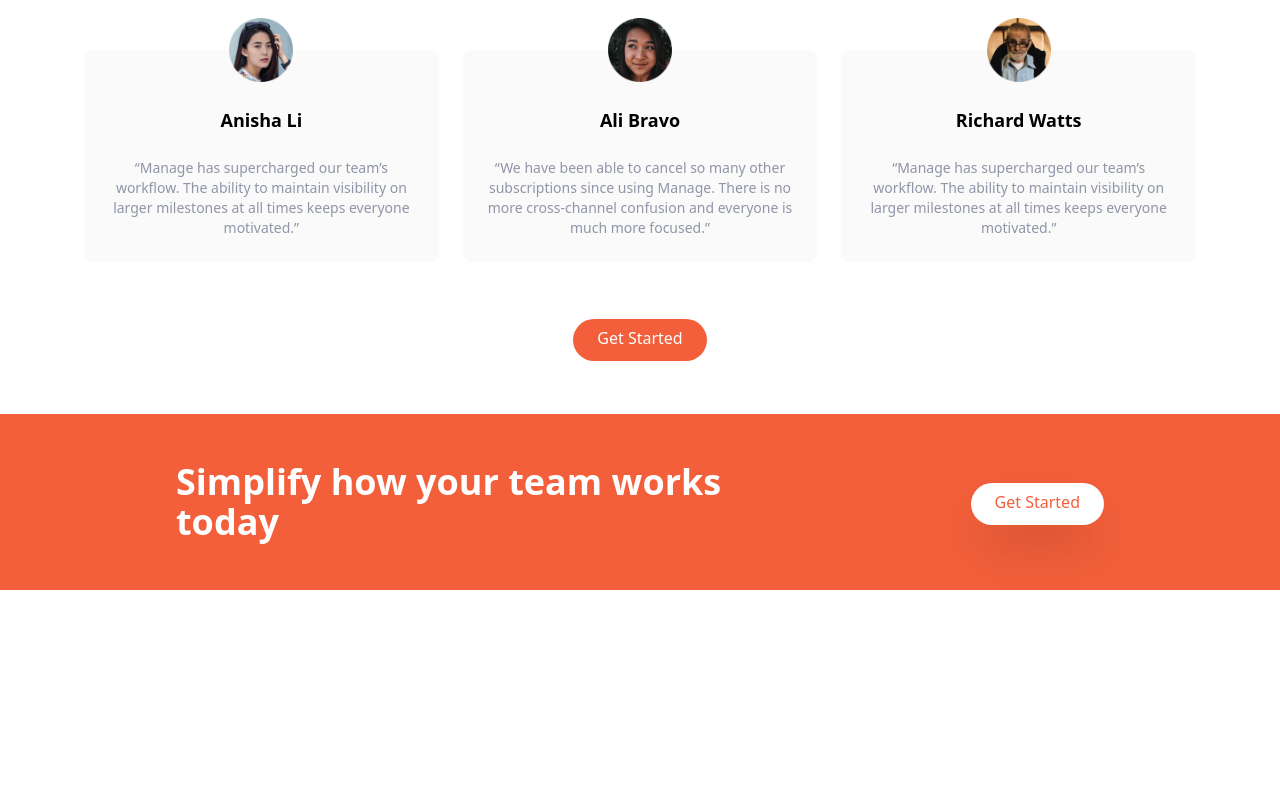
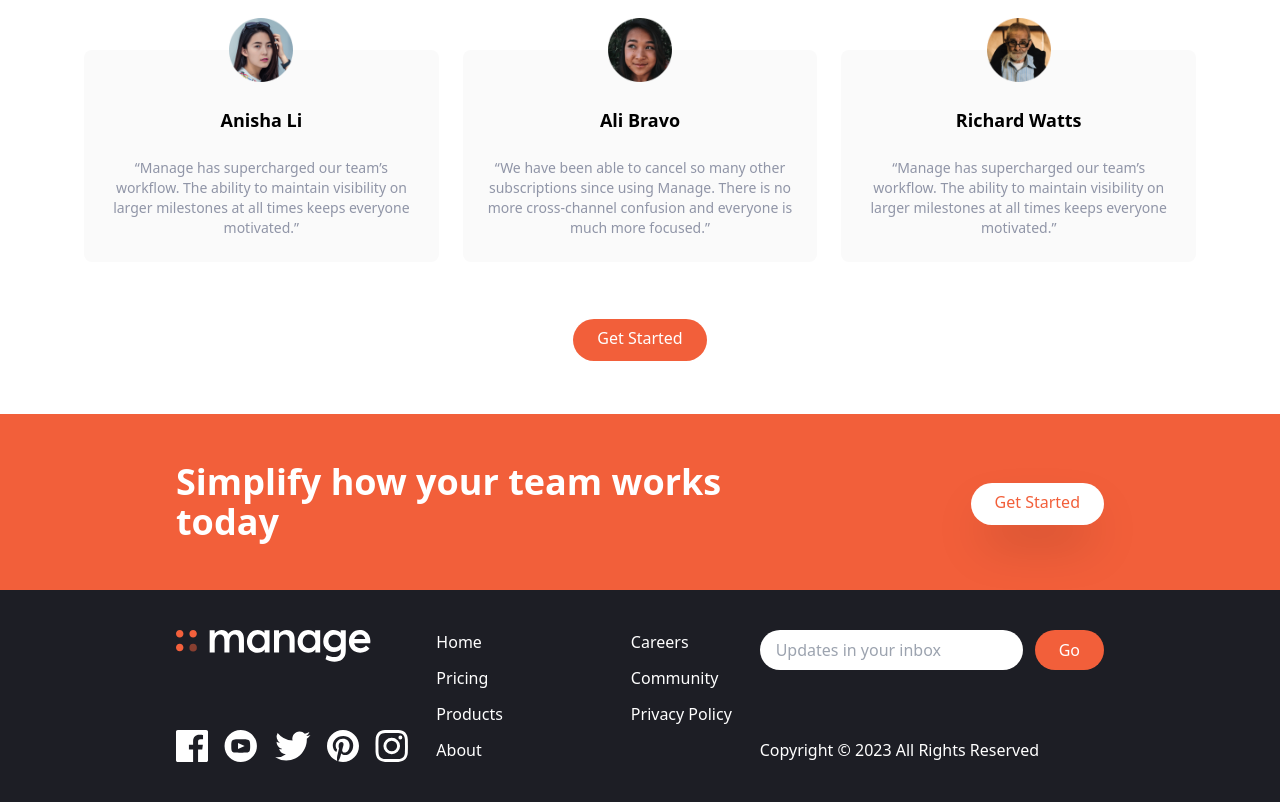
Before and after one commit to imkevinchu/tailwind-practice-landing, a website: page index.html in a window 1280 px wide. Shown: the part 1330-2132 px from the top of the page. Before the commit the page ends 1920 px from the top, so only its background shows below. Drawn offline with Linux system fonts and the light colour scheme.

Commit message:
add footer

```diff
--- a/index.html
+++ b/index.html
@@ -268,5 +268,84 @@
         </div>
       </div>
     </section>
+
+    <!-- Footer -->
+    <footer class="bg-veryDarkBlue">
+      <!-- Flex container -->
+      <div
+        class="container flex flex-col-reverse justify-between px-6 py-10 mx-auto space-y-8 md:flex-row md:space-y-0"
+      >
+        <!-- Logo and social links container -->
+        <div
+          class="flex flex-col-reverse items-center justify-between space-y-12 md:flex-col md:space-y-0 md:items-start"
+        >
+          <div class="mx-auto my-6 text-center text-white md:hidden">
+            Copyright &copy; 2023, All Rights Reserved
+          </div>
+          <!-- Logo -->
+          <div>
+            <img src="./src/img/logo-white.svg" alt="" class="h-8" />
+          </div>
+          <!-- Social links -->
+          <div class="flex justify-center space-x-4">
+            <!-- Link 1 -->
+            <a href="#">
+              <img src="./src/img/icon-facebook.svg" alt="" class="h-8" />
+            </a>
+            <!-- Link 2 -->
+            <a href="#">
+              <img src="./src/img/icon-youtube.svg" alt="" class="h-8" />
+            </a>
+            <!-- Link 3 -->
+            <a href="#">
+              <img src="./src/img/icon-twitter.svg" alt="" class="h-8" />
+            </a>
+            <!-- Link 4 -->
+            <a href="#">
+              <img src="./src/img/icon-pinterest.svg" alt="" class="h-8" />
+            </a>
+            <!-- Link 5 -->
+            <a href="#">
+              <img src="./src/img/icon-instagram.svg" alt="" class="h-8" />
+            </a>
+          </div>
+        </div>
+        <!-- Links container -->
+        <div class="flex justify-around space-x-32">
+          <div class="flex flex-col space-y-3 text-white">
+            <a href="#" class="hover:text-brightRed">Home</a>
+            <a href="#" class="hover:text-brightRed">Pricing</a>
+            <a href="#" class="hover:text-brightRed">Products</a>
+            <a href="#" class="hover:text-brightRed">About</a>
+          </div>
+          <div class="flex flex-col space-y-3 text-white">
+            <a href="#" class="hover:text-brightRed">Careers</a>
+            <a href="#" class="hover:text-brightRed">Community</a>
+            <a href="#" class="hover:text-brightRed">Privacy Policy</a>
+          </div>
+        </div>
+
+        <!-- Form container -->
+        <div class="flex flex-col justify-between">
+          <form>
+            <div class="flex space-x-3">
+              <input
+                type="text"
+                class="flex-1 px-4 rounded-full focus:outline-none"
+                placeholder="Updates in your inbox"
+              />
+              <button
+                class="px-6 py-2 text-white rounded-full bg-brightRed hover:bg-brightRedLight focus:outline-none"
+              >
+                Go
+              </button>
+            </div>
+          </form>
+          <div class="hidden text-white md:block">
+            Copyright &copy; 2023 All Rights Reserved
+          </div>
+        </div>
+      </div>
+    </footer>
   </body>
 </html>
```
Also changed, not shown: dist/main.css, src/img/logo-white.svg (added).
